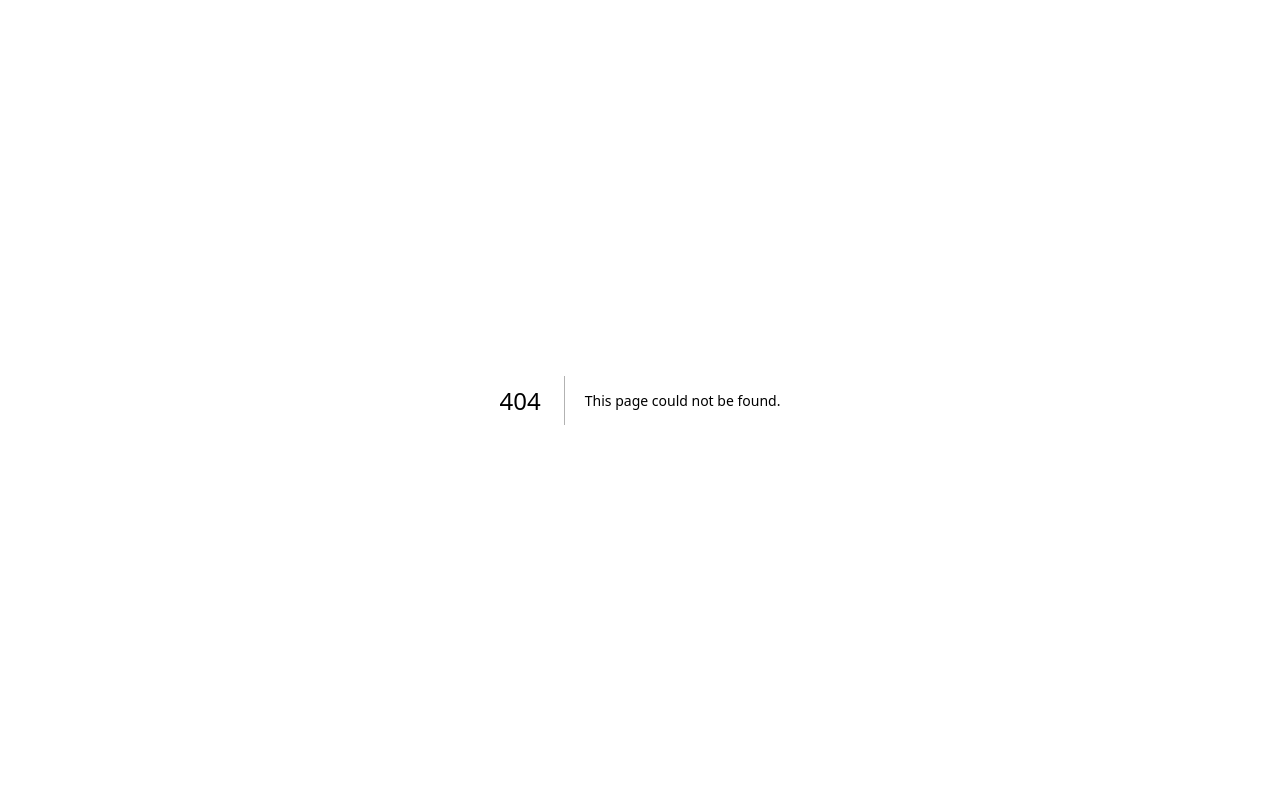
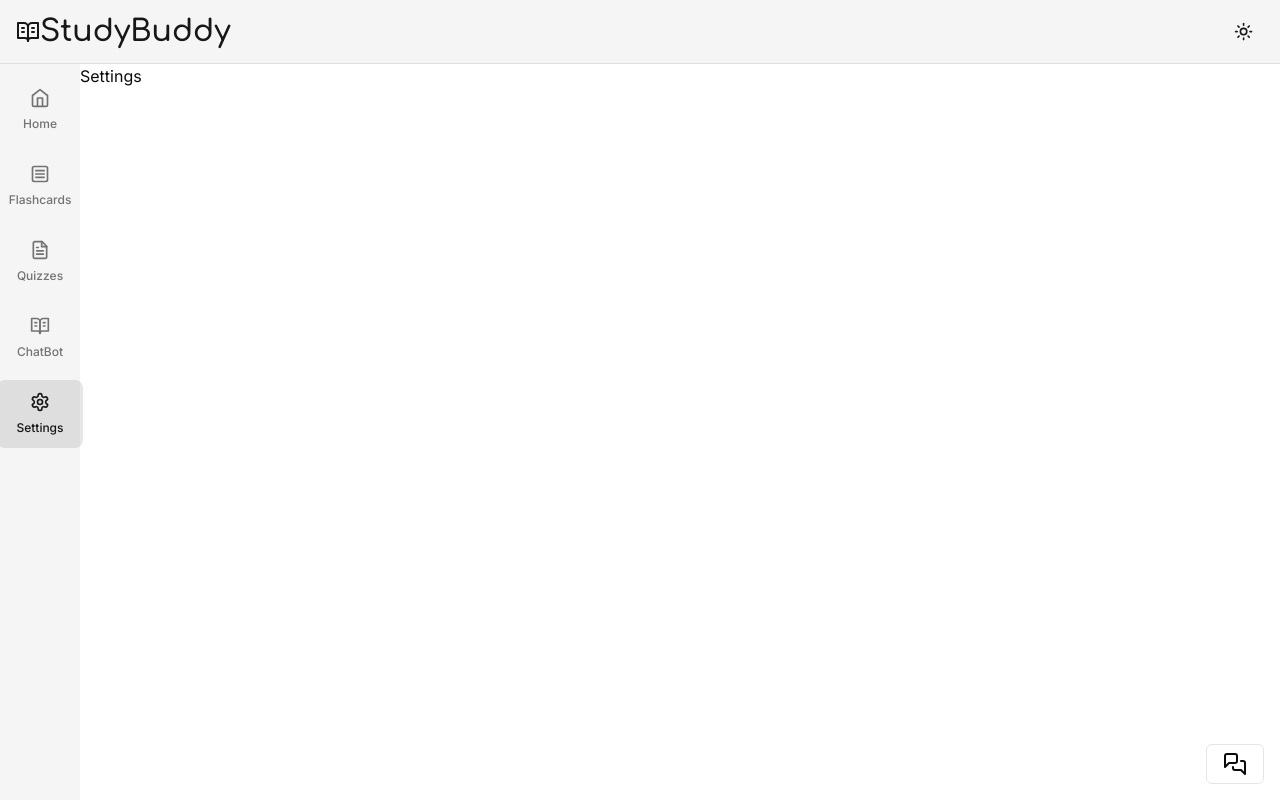
Before and after one commit to JacobJungg/StudyBuddy, a Next.js app: page /settings in a window 1280 px wide. Before the commit this address had no page. Built offline with nearby package versions, Linux system fonts and the light colour scheme.

Commit message:
Added Settings page

```diff
--- /dev/null
+++ b/app/(root)/(routes)/settings/page.tsx
@@ -0,0 +1,15 @@
+/**
+ * StudyBuddy Jacob Jung
+ * Settings page
+ */
+
+import * as React from "react"
+const RootPage = () => {
+  return (
+    <div>
+      Settings
+    </div>
+  )
+}
+
+export default RootPage;
```
